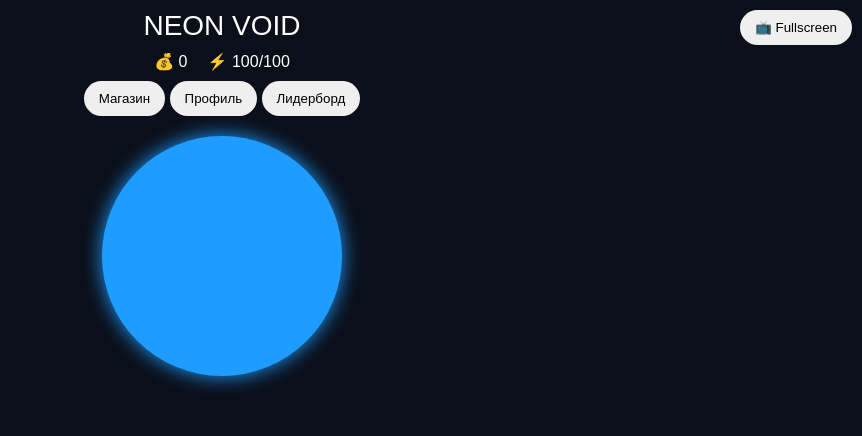
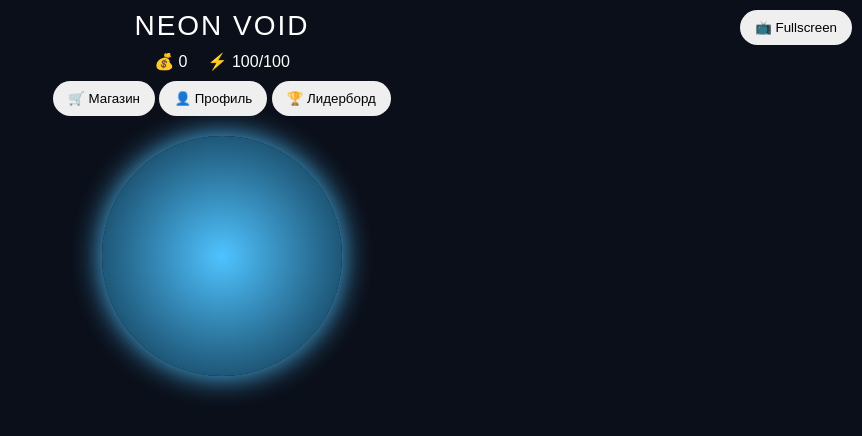
Before and after one commit to edisoficial2008-crypto/neon-void, a plain HTML site: page index.html in a window 1280 px wide. Shown: the whole page, without its empty margins (418-1280 px from the left). Drawn offline with Linux system fonts and the light colour scheme.

Commit message:
Update index.html

```diff
--- a/index.html
+++ b/index.html
@@ -3,16 +3,31 @@
 <head>
 <meta charset="UTF-8">
 <title>NEON VOID</title>
+<meta name="viewport" content="width=device-width, initial-scale=1, maximum-scale=1, user-scalable=no">
+
 <style>
+html, body{
+  width:100%;
+  height:100%;
+  margin:0;
+}
+
 body{
   background:#0b0f1a;
   color:white;
-  font-family:Arial;
+  font-family:Arial, sans-serif;
   text-align:center;
-  margin:0;
+  overflow:hidden;
 }
-.header{font-size:28px;margin:10px;}
 
+/* -------- HEADER -------- */
+.header{
+  font-size:28px;
+  margin:10px;
+  letter-spacing:2px;
+}
+
+/* -------- STATS -------- */
 .stats{
   display:flex;
   justify-content:center;
@@ -20,6 +35,7 @@ body{
   margin:10px;
 }
 
+/* -------- BUTTONS -------- */
 button{
   padding:10px 15px;
   border:none;
@@ -27,16 +43,18 @@ button{
   cursor:pointer;
 }
 
+/* -------- TAP CIRCLE (ЧИСТЫЙ — БЕЗ КВАДРАТА) -------- */
 .circle{
   width:240px;
   height:240px;
   border-radius:50%;
-  background:#1e9cff;
+  background: radial-gradient(circle, #4fc3ff, #0a2a3f);
   margin:20px auto;
-  box-shadow:0 0 20px #1e9cff;
+  box-shadow:0 0 30px #4fc3ff;
   cursor:pointer;
 }
 
+/* -------- PANELS -------- */
 .panel{
   display:none;
   background:#111;
@@ -44,14 +62,18 @@ button{
   margin:10px auto;
   width:90%;
   border-radius:12px;
+  text-align:left;
 }
 
+/* Крестик закрытия */
 .close{
   color:red;
   float:right;
+  font-size:20px;
   cursor:pointer;
 }
 
+/* Fullscreen button */
 .fullscreen{
   position:fixed;
   top:10px;
@@ -59,6 +81,7 @@ button{
 }
 </style>
 </head>
+
 <body>
 
 <button class="fullscreen" onclick="goFull()">📺 Fullscreen</button>
@@ -70,9 +93,9 @@ button{
   <div>⚡ <span id="energy">100</span>/<span id="maxE">100</span></div>
 </div>
 
-<button onclick="openShop()">Магазин</button>
-<button onclick="openProfile()">Профиль</button>
-<button onclick="openLeaders()">Лидерборд</button>
+<button onclick="openShop()">🛒 Магазин</button>
+<button onclick="openProfile()">👤 Профиль</button>
+<button onclick="openLeaders()">🏆 Лидерборд</button>
 
 <div class="circle" onclick="tap()"></div>
 
@@ -119,7 +142,7 @@ document.getElementById("score").innerText = score;
 document.getElementById("energy").innerText = energy;
 document.getElementById("maxE").innerText = maxEnergy;
 
-// ===== ТАП + СОХРАНЕНИЕ =====
+/* ===== ТАП ===== */
 function tap(){
   if(energy <= 0) return;
 
@@ -131,6 +154,7 @@ function tap(){
   updateUI();
 }
 
+/* ===== СОХРАНЕНИЕ ===== */
 function saveLocal(){
   localStorage.setItem("score", score);
   localStorage.setItem("energy", energy);
@@ -143,7 +167,7 @@ function updateUI(){
   document.getElementById("maxE").innerText = maxEnergy;
 }
 
-// ===== ОФЛАЙН РЕГЕН КЛИЕНТ =====
+/* ===== ОФЛАЙН РЕГЕН ===== */
 setInterval(()=>{
   if(energy < maxEnergy){
     energy++;
@@ -165,7 +189,7 @@ function sendToServer(){
   });
 }
 
-// ===== ПОКУПКА БУСТА =====
+/* ===== ПОКУПКА ===== */
 function buy(name, price, bonus){
   if(score < price){
     alert("Недостаточно монет!");
@@ -198,7 +222,7 @@ function buy(name, price, bonus){
   });
 }
 
-// ===== ПАНЕЛИ =====
+/* ===== ПАНЕЛИ ===== */
 function closeAll(){
   document.getElementById("shop").style.display="none";
   document.getElementById("profile").style.display="none";
@@ -242,12 +266,15 @@ function openLeaders(){
     });
 }
 
-// ===== FULLSCREEN =====
+/* ===== FULLSCREEN (ИСПРАВЛЕННЫЙ) ===== */
 function goFull(){
-  document.documentElement.requestFullscreen();
+  const el = document.documentElement;
+  if (el.requestFullscreen) el.requestFullscreen();
+  else if (el.webkitRequestFullscreen) el.webkitRequestFullscreen();
+  else if (el.msRequestFullscreen) el.msRequestFullscreen();
 }
 
-// ===== СБРОС (опционально) =====
+/* ===== СБРОС (если нужно) ===== */
 function resetLocal(){
   localStorage.clear();
   location.reload();
```
